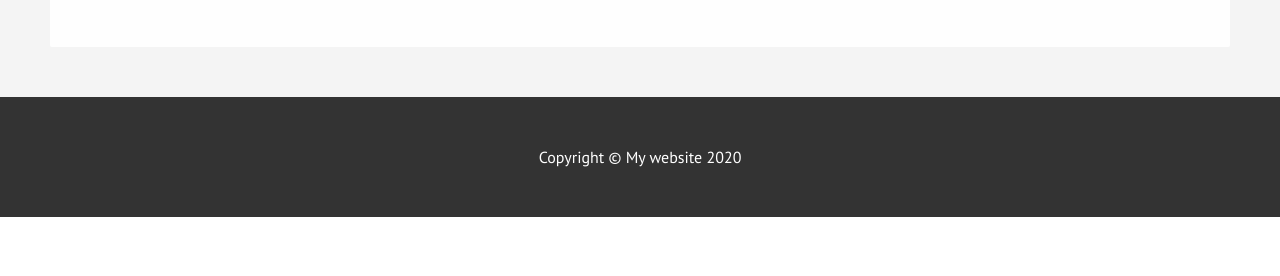
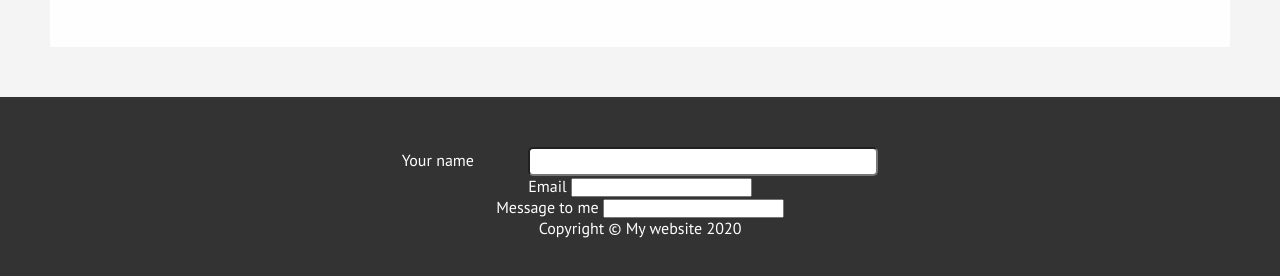
Before and after one commit to Stenbyte/react20shtml, a plain HTML site: page Portfolio website/index.html in a window 1280 px wide. Shown: the part 2112-2388 px from the top of the page. Before the commit the page ends 2329 px from the top, so only its background shows below. Drawn offline with Linux system fonts and the light colour scheme.

Commit message:
Portfolio changes form

```diff
--- a/Portfolio website/index.html
+++ b/Portfolio website/index.html
@@ -54,6 +54,20 @@
       </div>
     </main>
     <footer id="footer">
+      <form>
+        <div class="formgroup">
+        <label for="yourname">Your name</label>
+        <input type="text" id="yourname" name="yourname">
+          </div>
+          <div class="formgroup">
+        <label for="email">Email</label>
+        <input type="email" id="email" name="email">
+            </div>
+            <div class="formgroup">
+        <label for="Message">Message to me</label>
+        <input type="textarea" id="Message">
+        </div>
+      </form>
       <p>Copyright &copy; My website 2020</p>
     </footer>
   </body>
--- a/Portfolio website/style.css
+++ b/Portfolio website/style.css
@@ -121,3 +121,26 @@ footer {
   color: white;
   padding: 50px;
 }
+div.formgroup{
+ width: 500px;
+ justify-content: center;
+ margin: auto;
+}
+
+footer .formgroup label{
+  text-align: left;
+  display: inline-block;
+  margin-left:auto;
+}
+footer .formgroup #yourname{
+  padding: 5px;
+  margin-left: 50px;
+  border-radius: 5px;
+  width: 70%;
+}
+}
+footer.formgroup #Message{
+  height: 200px;
+  width: 300px;
+  border-radius: 5px;
+}
```
